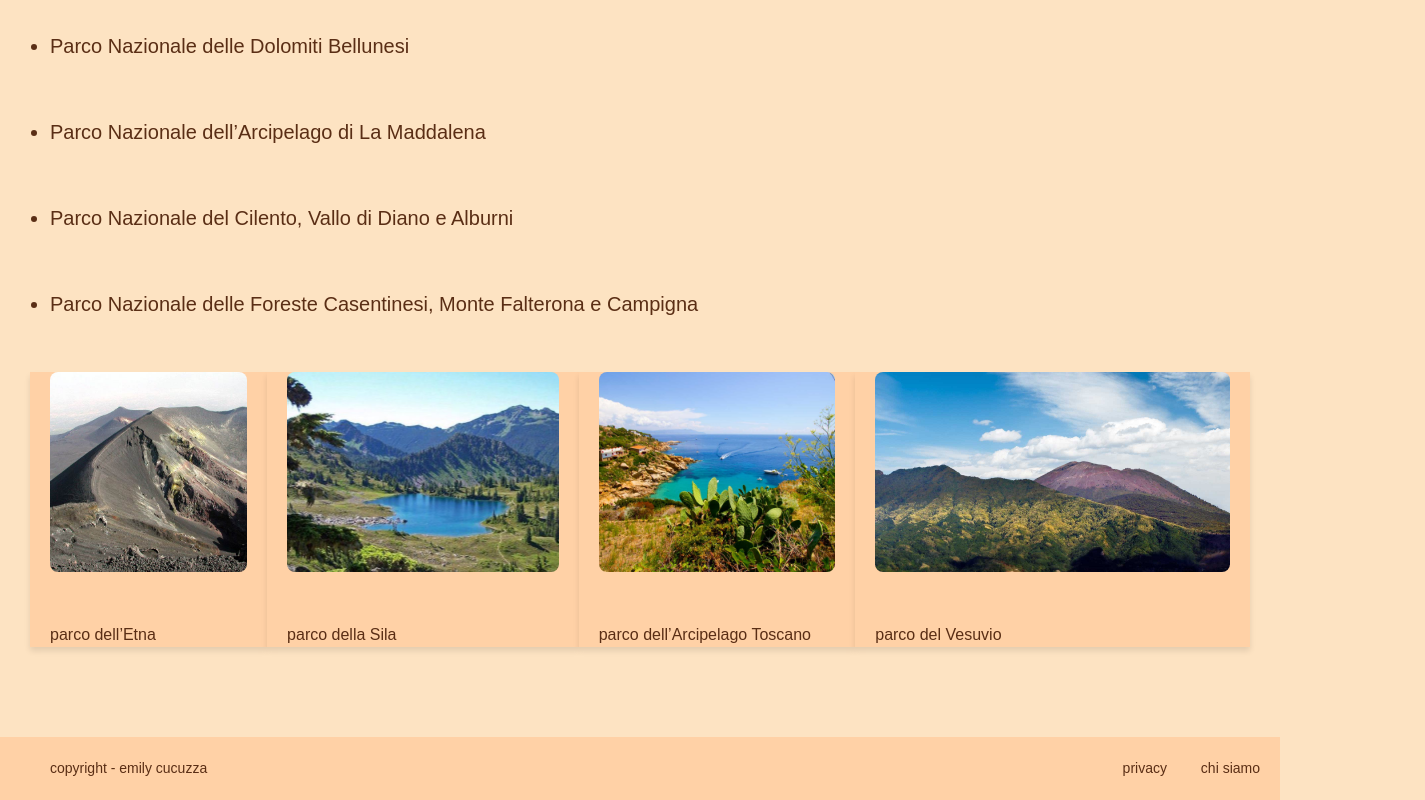
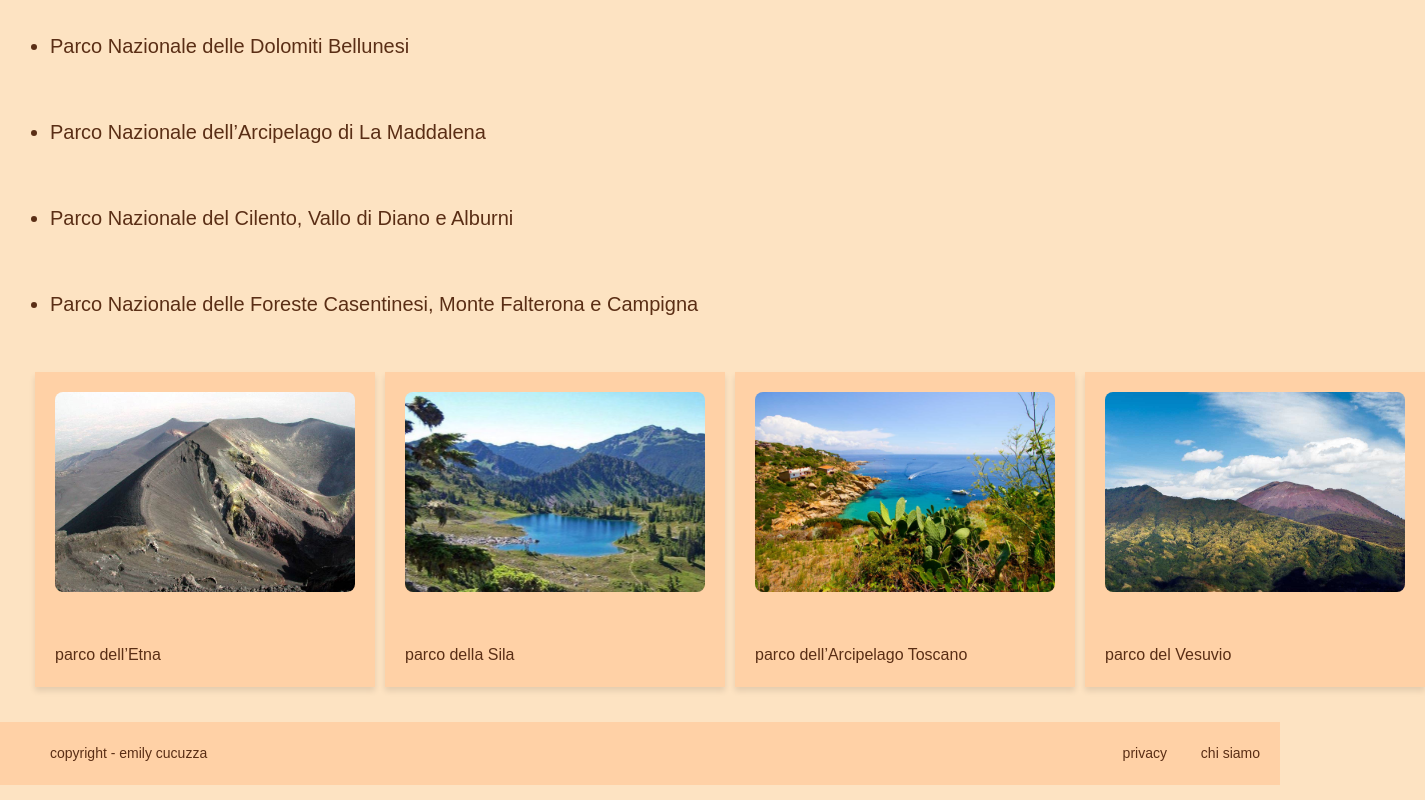
Before and after one commit to emilycvcvzza/parchi.italia, a plain HTML site: page indexparchi.html in a window 1280 px wide. Shown: the part 1214-2014 px from the top of the page, 1425 px wide, since content can reach past the window. Drawn offline with Linux system fonts and the light colour scheme.

Commit message:
Update style.css

```diff
--- a/style.css
+++ b/style.css
@@ -31,6 +31,7 @@ body {
     }
 
   p {
+    padding-right: 30px;
     padding-left: 30px;
     }
 
@@ -133,7 +134,9 @@ body {
         grid-template-columns: 1fr;
         gap: 30px;
     }
+
 }
+
 .grid {
     display: grid
 ;
@@ -278,11 +281,12 @@ ul {
     padding-left: 20px;
 }
 
-.gallery .card    {
-  display: grid;
+.gallery .card {
+  display: flex;
+  flex-direction: column;
    max-width: 100%;
-    margin: 0 auto 60px;
-    padding: 0 20px;
+    margin: 5px;
+    padding: 20px;
     margin-top: 30px;
 }
 
@@ -290,11 +294,10 @@ ul {
     box-sizing: border-box;
      margin: 0;
     padding: 0;
-
 }
 
 .gallery .card img {
-    width: 100%;
+    width: 300px;
     height: 200px;
     object-fit: cover;
 }
@@ -302,4 +305,5 @@ ul {
     box-sizing: border-box;
     margin: 0;
     padding: 0;
+
 }
```
